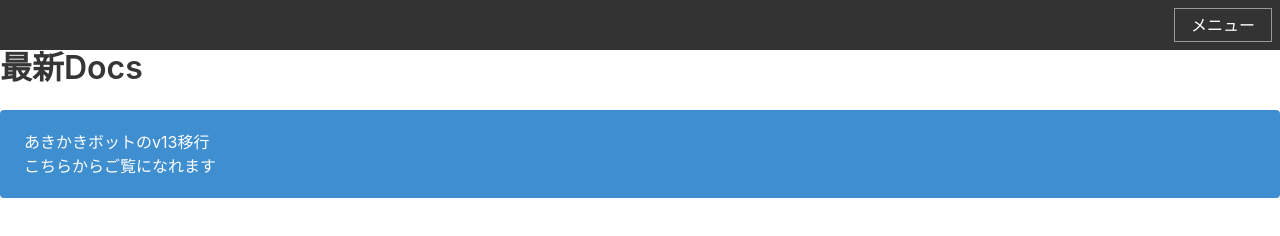
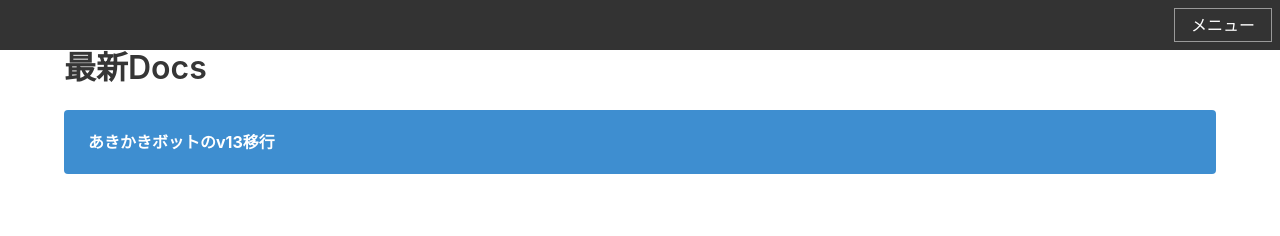
Before and after one commit to akikaki-bot/docs, a plain HTML site: page index.html in a window 1280 px wide. Drawn offline with nearby package versions, Linux system fonts and the light colour scheme.

Commit message:
Update index.html

```diff
--- a/index.html
+++ b/index.html
@@ -18,10 +18,12 @@
   </nav>
 </header>
 <body>
+    <div class="container">
     <h1 class="title is-size-3">最新Docs</h1>
     <div class="notification is-info">
-             <p> あきかきボットのv13移行 </p>
-             <p> こちらからご覧になれます </p>
+        <p> <strong>あきかきボットのv13移行</strong> </p>
+        <p> <a href="info" こちらからご覧になれます </a></p>
            </div>
+    </div>
 </body>
 </html>
```
